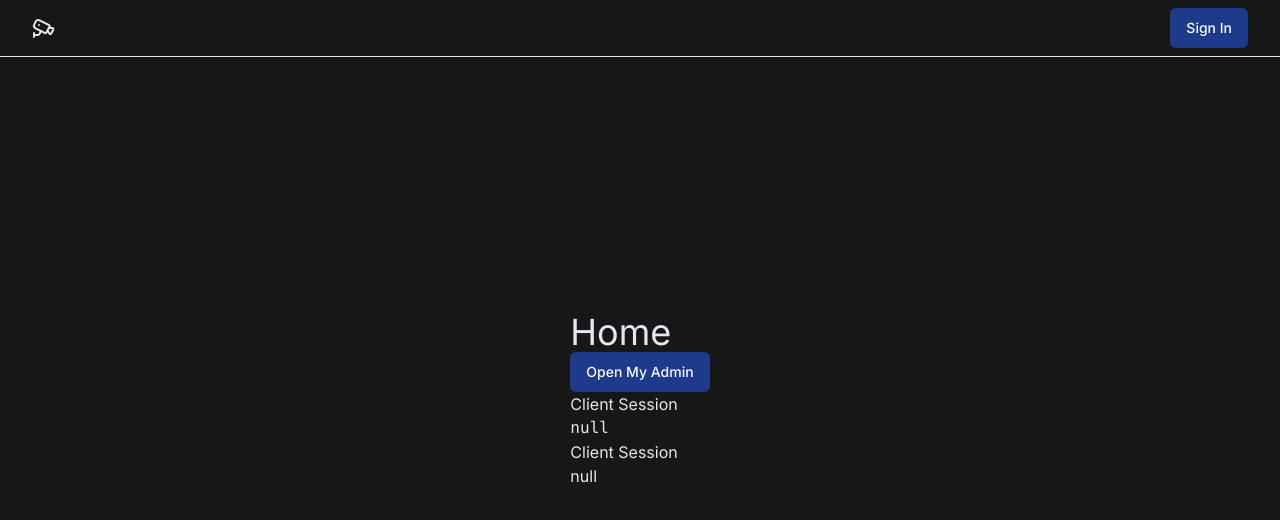
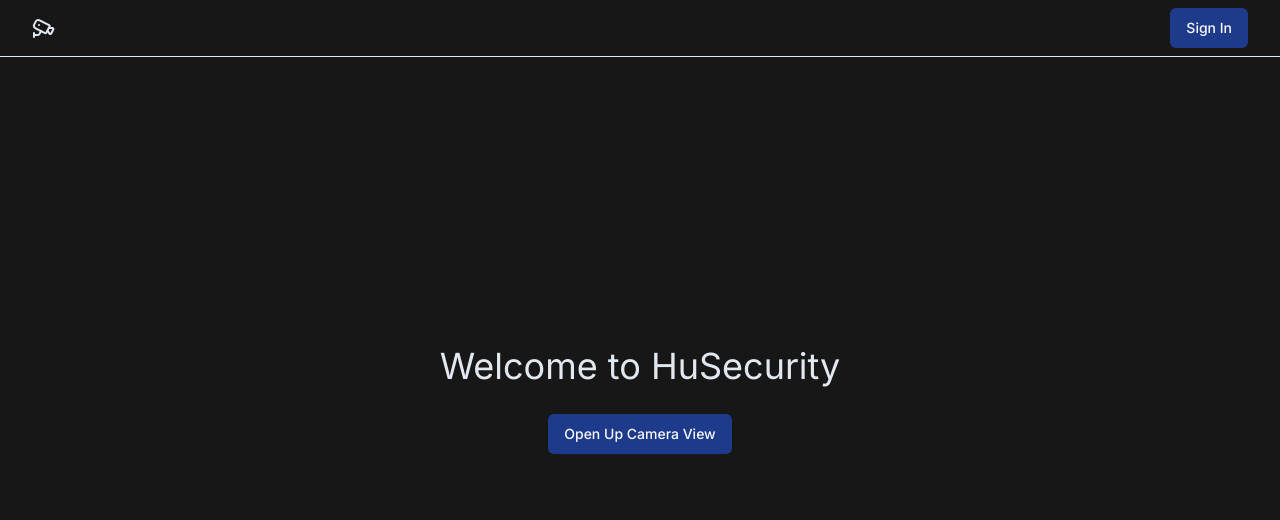
Before and after one commit to HuSecurity/WebApp-Camera-Viewer, a Next.js app: page / in a window 1280 px wide. Shown: the top 520 px of the page. Built offline with nearby package versions, Linux system fonts and the light colour scheme; no server answers.

Commit message:
Update page.tsx

```diff
--- a/src/app/page.tsx
+++ b/src/app/page.tsx
@@ -8,16 +8,21 @@ export default async function Home() {
   const session = await getServerSession(authOptions);
   return (
     <div className="text-slate-200">
-      <h1 className="text-4xl text-slate-200">Home</h1>
-      <Link href="/admin" className={buttonVariants()}>
-        {" "}
-        Open My Admin{" "}
-      </Link>
+      <h1 className="text-4xl text-slate-200 text-center pb-7">
+        Welcome to HuSecurity
+      </h1>
 
-      <h2>Client Session</h2>
+      <div className="flex justify-center">
+        <Link href="/admin" className={buttonVariants()}>
+          {" "}
+          Open Up Camera View{" "}
+        </Link>
+      </div>
+
+      {/* <h2>Client Session</h2>
       <User/>
       <h2>Client Session</h2>
-      {JSON.stringify(session)}
+      {JSON.stringify(session)} */}
     </div>
   );
 }
```
